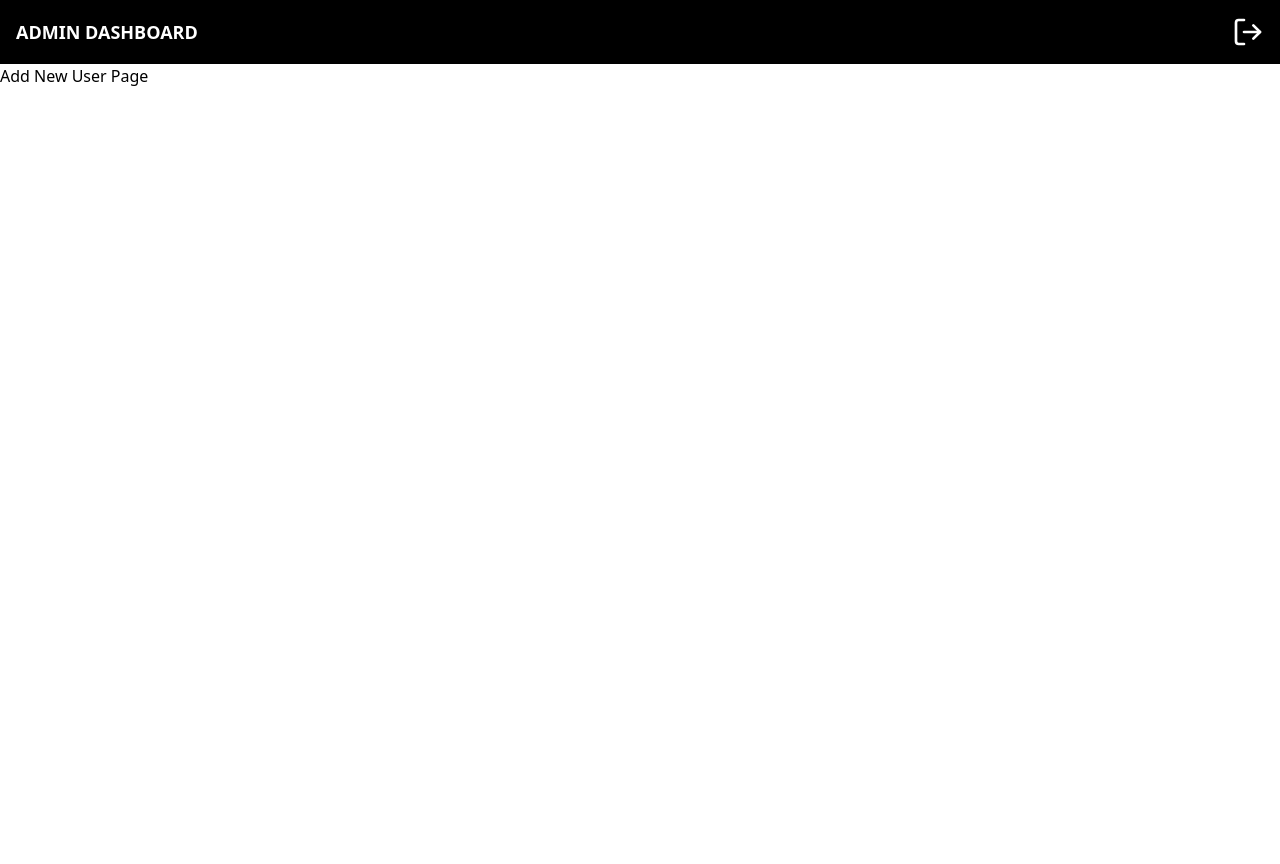
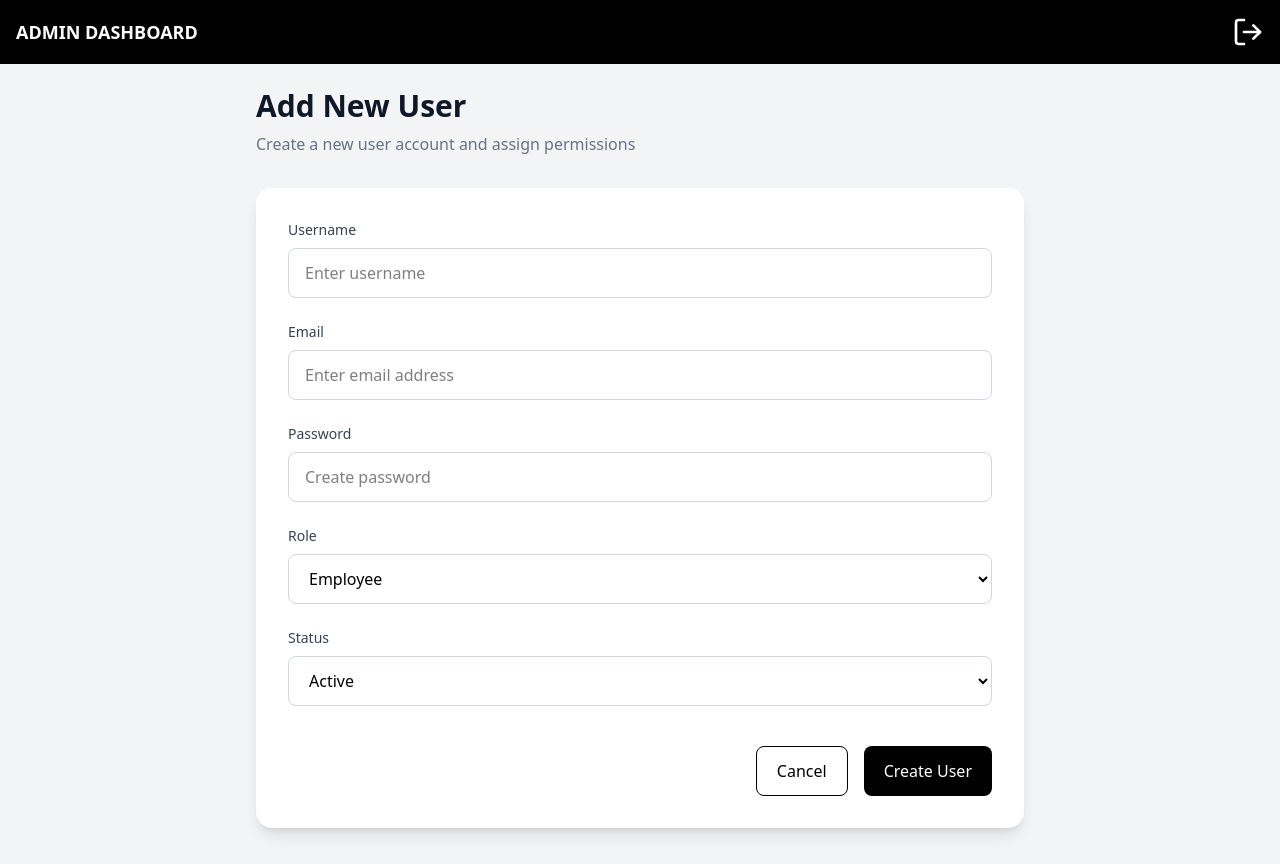
Before and after one commit to mussadiqkhan6886/repairFullStack, a Next.js app in the folder frontend/: page /admin/dashboard/add-user in a window 1280 px wide. Before the commit the page ends 800 px from the top, so only its background shows below. Built offline with nearby package versions, Linux system fonts and the light colour scheme.

Commit message:
frontend done starting backend

```diff
--- a/frontend/app/(admin)/admin/dashboard/add-note/page.tsx
+++ b/frontend/app/(admin)/admin/dashboard/add-note/page.tsx
@@ -1,11 +1,141 @@
-import React from 'react'
+import React from "react";
 
-const page = () => {
+const Page = () => {
   return (
-    <main>
-      <h1>Add New Page</h1>
+    <main className="min-h-screen bg-gray-100 p-6">
+      <div className="mx-auto max-w-3xl">
+
+        <div className="mb-8">
+          <h1 className="text-3xl font-bold text-gray-900">
+            Add New Note
+          </h1>
+
+          <p className="mt-2 text-gray-500">
+            Create a new technical note
+          </p>
+        </div>
+
+
+        <div className="rounded-2xl bg-white p-8 shadow-lg">
+
+          <form className="space-y-6">
+
+            <div>
+              <label
+                htmlFor="title"
+                className="mb-2 block text-sm font-medium text-gray-700"
+              >
+                Note Title
+              </label>
+
+              <input
+                id="title"
+                type="text"
+                placeholder="Enter note title"
+                className="w-full rounded-lg border border-gray-300 px-4 py-3 outline-none transition focus:border-black focus:ring-2 focus:ring-gray-200"
+              />
+            </div>
+
+
+            <div>
+              <label
+                htmlFor="description"
+                className="mb-2 block text-sm font-medium text-gray-700"
+              >
+                Description
+              </label>
+
+              <textarea
+                id="description"
+                rows={6}
+                placeholder="Write your note details..."
+                className="w-full resize-none rounded-lg border border-gray-300 px-4 py-3 outline-none transition focus:border-black focus:ring-2 focus:ring-gray-200"
+              />
+            </div>
+
+
+            <div>
+              <label
+                htmlFor="priority"
+                className="mb-2 block text-sm font-medium text-gray-700"
+              >
+                Priority
+              </label>
+
+              <select
+                id="priority"
+                defaultValue="Medium"
+                className="w-full rounded-lg border border-gray-300 px-4 py-3 outline-none focus:border-black"
+              >
+                <option value="Low">
+                  Low
+                </option>
+
+                <option value="Medium">
+                  Medium
+                </option>
+
+                <option value="High">
+                  High
+                </option>
+              </select>
+            </div>
+
+
+            <div>
+              <label
+                htmlFor="status"
+                className="mb-2 block text-sm font-medium text-gray-700"
+              >
+                Status
+              </label>
+
+              <select
+                id="status"
+                defaultValue="Pending"
+                className="w-full rounded-lg border border-gray-300 px-4 py-3 outline-none focus:border-black"
+              >
+                <option value="Pending">
+                  Pending
+                </option>
+
+                <option value="In Progress">
+                  In Progress
+                </option>
+
+                <option value="Completed">
+                  Completed
+                </option>
+              </select>
+            </div>
+
+
+            <div className="flex justify-end gap-4 pt-4">
+
+              <button
+                type="button"
+                className="rounded-lg border px-5 py-3 font-medium transition hover:bg-gray-100"
+              >
+                Cancel
+              </button>
+
+
+              <button
+                type="submit"
+                className="rounded-lg bg-black px-5 py-3 font-medium text-white transition hover:bg-gray-800"
+              >
+                Create Note
+              </button>
+
+            </div>
+
+          </form>
+
+        </div>
+
+      </div>
     </main>
-  )
-}
+  );
+};
 
-export default page
+export default Page;
--- a/frontend/app/(admin)/admin/dashboard/add-user/page.tsx
+++ b/frontend/app/(admin)/admin/dashboard/add-user/page.tsx
@@ -1,11 +1,154 @@
-import React from 'react'
+import React from "react";
 
-const page = () => {
+const Page = () => {
   return (
-    <main>
-      <h1>Add New User Page</h1>
+    <main className="min-h-screen bg-gray-100 p-6">
+      <div className="mx-auto max-w-3xl">
+
+        <div className="mb-8">
+          <h1 className="text-3xl font-bold text-gray-900">
+            Add New User
+          </h1>
+
+          <p className="mt-2 text-gray-500">
+            Create a new user account and assign permissions
+          </p>
+        </div>
+
+
+        <div className="rounded-2xl bg-white p-8 shadow-lg">
+
+          <form className="space-y-6">
+
+            <div>
+              <label
+                htmlFor="username"
+                className="mb-2 block text-sm font-medium text-gray-700"
+              >
+                Username
+              </label>
+
+              <input
+                id="username"
+                type="text"
+                placeholder="Enter username"
+                className="w-full rounded-lg border border-gray-300 px-4 py-3 outline-none transition focus:border-black focus:ring-2 focus:ring-gray-200"
+              />
+            </div>
+
+
+            <div>
+              <label
+                htmlFor="email"
+                className="mb-2 block text-sm font-medium text-gray-700"
+              >
+                Email
+              </label>
+
+              <input
+                id="email"
+                type="email"
+                placeholder="Enter email address"
+                className="w-full rounded-lg border border-gray-300 px-4 py-3 outline-none transition focus:border-black focus:ring-2 focus:ring-gray-200"
+              />
+            </div>
+
+
+            <div>
+              <label
+                htmlFor="password"
+                className="mb-2 block text-sm font-medium text-gray-700"
+              >
+                Password
+              </label>
+
+              <input
+                id="password"
+                type="password"
+                placeholder="Create password"
+                className="w-full rounded-lg border border-gray-300 px-4 py-3 outline-none transition focus:border-black focus:ring-2 focus:ring-gray-200"
+              />
+            </div>
+
+
+            <div>
+              <label
+                htmlFor="role"
+                className="mb-2 block text-sm font-medium text-gray-700"
+              >
+                Role
+              </label>
+
+              <select
+                id="role"
+                defaultValue="Employee"
+                className="w-full rounded-lg border border-gray-300 px-4 py-3 outline-none focus:border-black"
+              >
+                <option value="Employee">
+                  Employee
+                </option>
+
+                <option value="Manager">
+                  Manager
+                </option>
+
+                <option value="Admin">
+                  Admin
+                </option>
+              </select>
+            </div>
+
+
+            <div>
+              <label
+                htmlFor="status"
+                className="mb-2 block text-sm font-medium text-gray-700"
+              >
+                Status
+              </label>
+
+              <select
+                id="status"
+                defaultValue="Active"
+                className="w-full rounded-lg border border-gray-300 px-4 py-3 outline-none focus:border-black"
+              >
+                <option value="Active">
+                  Active
+                </option>
+
+                <option value="Inactive">
+                  Inactive
+                </option>
+              </select>
+            </div>
+
+
+            <div className="flex justify-end gap-4 pt-4">
+
+              <button
+                type="button"
+                className="rounded-lg border px-5 py-3 font-medium transition hover:bg-gray-100"
+              >
+                Cancel
+              </button>
+
+
+              <button
+                type="submit"
+                className="rounded-lg bg-black px-5 py-3 font-medium text-white transition hover:bg-gray-800"
+              >
+                Create User
+              </button>
+
+            </div>
+
+          </form>
+
+        </div>
+
+      </div>
     </main>
-  )
-}
+  );
+};
 
-export default page
+export default Page;
--- a/frontend/app/(admin)/admin/dashboard/notes/page.tsx
+++ b/frontend/app/(admin)/admin/dashboard/notes/page.tsx
@@ -39,7 +39,6 @@ const Page = () => {
     <main className="min-h-screen bg-gray-100 p-6">
       <div className="mx-auto max-w-6xl">
 
-        {/* Header */}
         <div className="mb-8 flex items-center justify-between">
           <div>
             <h1 className="text-3xl font-bold text-gray-900">
@@ -57,7 +56,6 @@ const Page = () => {
         </div>
 
 
-        {/* Search and Filter */}
         <div className="mb-6 flex flex-col gap-4 sm:flex-row">
 
           <input
@@ -90,7 +88,6 @@ const Page = () => {
         </div>
 
 
-        {/* Notes Grid */}
         <div className="grid gap-6 md:grid-cols-2 lg:grid-cols-3">
 
           {notes.map((note) => (
--- a/frontend/app/(admin)/admin/dashboard/page.tsx
+++ b/frontend/app/(admin)/admin/dashboard/page.tsx
@@ -5,7 +5,7 @@ const Page = () => {
     <main className="min-h-screen bg-gray-100 p-6">
       <div className="mx-auto max-w-5xl">
         <div className="mb-8">
-          <h2 className="text-4xl font-bold text-gray-900">Dashboard</h2>
+          <h1 className="text-4xl font-bold text-gray-900">Dashboard</h1>
           <p className="mt-2 text-gray-600">
             Welcome back, <span className="font-semibold">Dave</span> 👋
           </p>
--- a/frontend/app/(admin)/admin/dashboard/users/[id]/page.tsx
+++ b/frontend/app/(admin)/admin/dashboard/users/[id]/page.tsx
@@ -12,9 +12,9 @@ const Page = async ({
       <div className="mx-auto max-w-3xl">
 
         <div className="mb-8">
-          <h2 className="text-3xl font-bold text-gray-900">
+          <h1 className="text-3xl font-bold text-gray-900">
             Edit User
-          </h2>
+          </h1>
 
           <p className="mt-2 text-gray-500">
             Update user information and permissions
--- a/frontend/app/(admin)/admin/dashboard/users/page.tsx
+++ b/frontend/app/(admin)/admin/dashboard/users/page.tsx
@@ -32,9 +32,9 @@ const Page = () => {
 
         <div className="mb-8 flex items-center justify-between">
           <div>
-            <h2 className="text-3xl font-bold text-gray-900">
+            <h1 className="text-3xl font-bold text-gray-900">
               Users
-            </h2>
+            </h1>
             <p className="mt-1 text-gray-500">
               Manage system users and permissions
             </p>
--- a/frontend/app/(client)/page.tsx
+++ b/frontend/app/(client)/page.tsx
@@ -8,7 +8,7 @@ const page = () => {
         <Image src="/bg-image.jpg" alt="main hero image" fill className="object-bottom object-cover overflow-hidden w-full h-full" />
       </div>
       <div className="px-10 py-7">
-        <h2 className='font-semibold text-lg mb-3 uppercase'>Welcome to Repair System</h2>
+        <h1 className='font-semibold text-lg mb-3 uppercase'>Welcome to Repair System</h1>
         <p>We repair your system quickly and more affordable</p>
         <div>
           <div className="flex flex-col my-2">
--- a/frontend/components/AdminHeader.tsx
+++ b/frontend/components/AdminHeader.tsx
@@ -6,7 +6,7 @@ const AdminHeader = () => {
   return (
     <header className="bg-black text-white flex justify-between items-center p-4 ">
       <div>
-        <h1 className="uppercase font-semibold text-lg">Admin Dashboard</h1>
+        <Link href="/admin/dashboard" className="uppercase font-semibold text-lg">Admin Dashboard</Link>
       </div>
       <div>
         <Link href="/logout">
--- a/frontend/components/ClientHeader.tsx
+++ b/frontend/components/ClientHeader.tsx
@@ -6,7 +6,7 @@ const ClientHeader = () => {
   return (
     <header className="bg-black text-white flex justify-between items-center p-4 ">
       <div>
-        <h1 className="uppercase font-semibold text-lg">Repair System</h1>
+        <Link href="/" className="uppercase font-semibold text-lg">Repair System</Link>
       </div>
       <div>
         <Link href="/login">
```
Also changed, not shown: frontend/app/(admin)/admin/dashboard/notes/[id]/page.tsx (+0 -8 lines).
